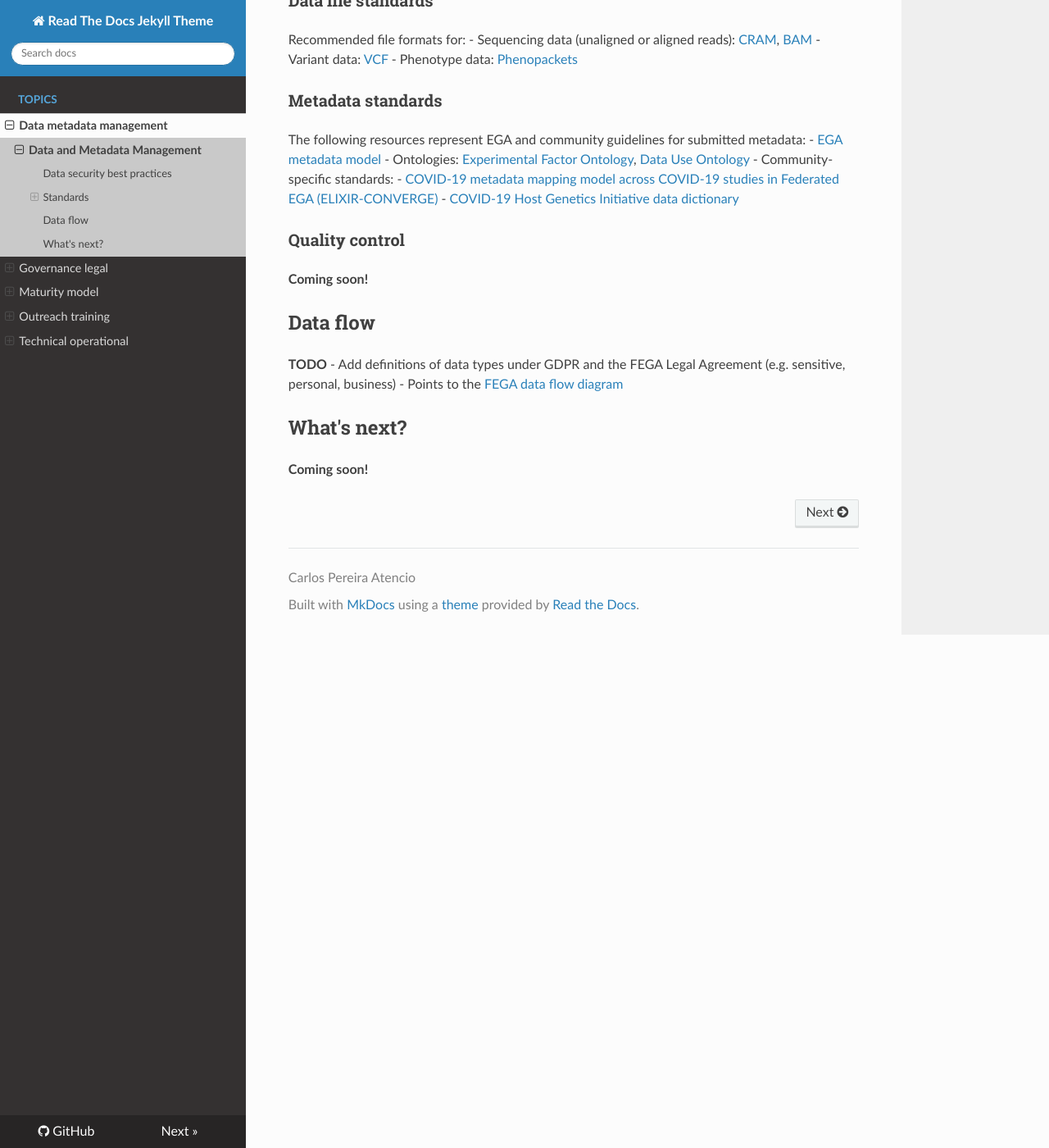
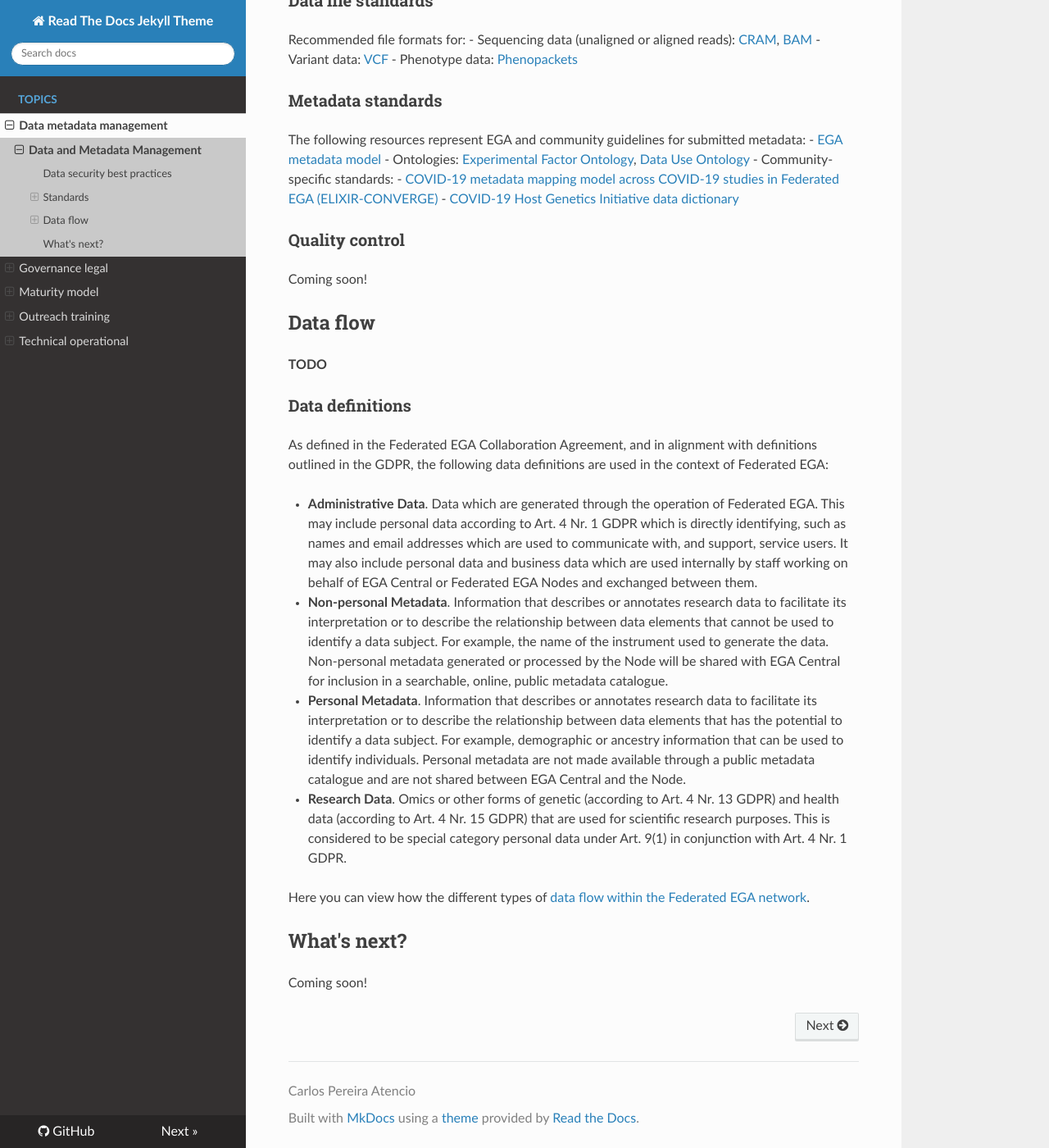
Before and after one commit to viklund/FEGA-onboarding, an MkDocs documentation site: the page built from docs/topics/data-metadata-management/README.md, in a window 1280 px wide and 1400 px high, scrolled down 1237 px. Shown: the whole window at 82% size. Built offline with MkDocs 1.6.1, drawn with Linux system fonts in a browser that asks for light colours; nearby versions of some CDN libraries.

Commit message:
Added data definitions.

```diff
--- a/docs/topics/data-metadata-management/README.md
+++ b/docs/topics/data-metadata-management/README.md
@@ -64,14 +64,23 @@ The following resources represent EGA and community guidelines for submitted met
 
 ### Quality control
 
-**Coming soon!**
+Coming soon!
 
 ## Data flow
 
 **TODO**
-- Add definitions of data types under GDPR and the FEGA Legal Agreement (e.g. sensitive, personal, business)
-- Points to the [FEGA data flow diagram](https://docs.google.com/presentation/d/1IrU5jPJpGQ7n-WH-7WvJZjjH03ww9LfFMLK1kTBeAco/edit#slide=id.gcf2c0c3039_0_126)
+
+### Data definitions
+
+As defined in the Federated EGA Collaboration Agreement, and in alignment with definitions outlined in the GDPR, the following data definitions are used in the context of Federated EGA:
+
+- **Administrative Data**. Data which are generated through the operation of Federated EGA. This may include personal data according to Art. 4 Nr. 1 GDPR which is directly identifying, such as names and email addresses which are used to communicate with, and support, service users. It may also include personal data and business data which are used internally by staff working on behalf of EGA Central or Federated EGA Nodes and exchanged between them.
+- **Non-personal Metadata**. Information that describes or annotates research data to facilitate its interpretation or to describe the relationship between data elements that cannot be used to identify a data subject. For example, the name of the instrument used to generate the data. Non-personal metadata generated or processed by the Node will be shared with EGA Central for inclusion in a searchable, online, public metadata catalogue.
+- **Personal Metadata**. Information that describes or annotates research data to facilitate its interpretation or to describe the relationship between data elements that has the potential to identify a data subject. For example, demographic or ancestry information that can be used to identify individuals. Personal metadata are not made available through a public metadata catalogue and are not shared between EGA Central and the Node.
+- **Research Data**. Omics or other forms of genetic (according to Art. 4 Nr. 13 GDPR) and health data (according to Art. 4 Nr. 15 GDPR) that are used for scientific research purposes. This is considered to be special category personal data under Art. 9(1) in conjunction with Art. 4 Nr. 1 GDPR.
+
+Here you can view how the different types of [data flow within the Federated EGA network](https://docs.google.com/presentation/d/1IrU5jPJpGQ7n-WH-7WvJZjjH03ww9LfFMLK1kTBeAco/edit#slide=id.gcf2c0c3039_0_126).
 
 ## What's next?
 
-**Coming soon!**
+Coming soon!
```
